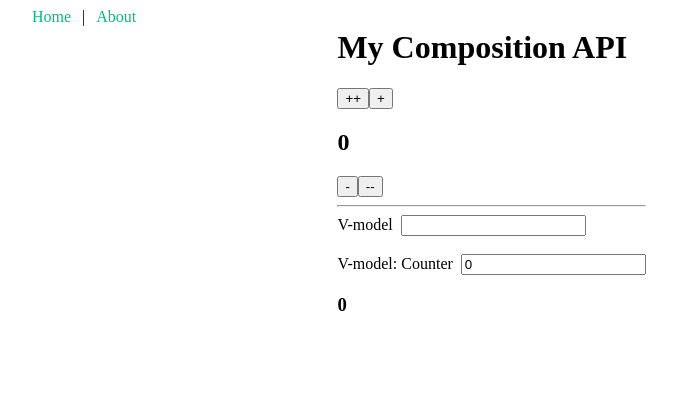
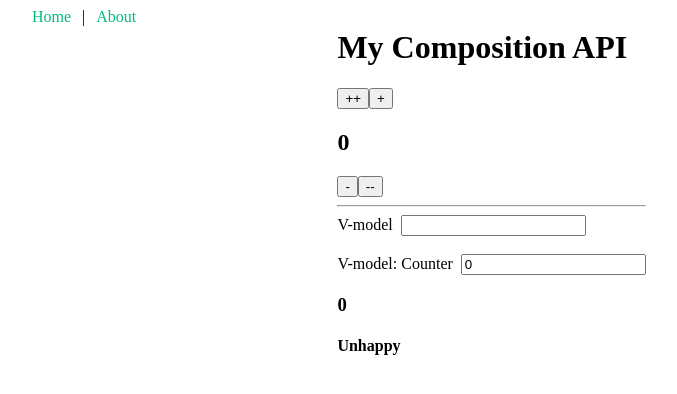
Before and after one commit to cckcoder/vue-101, a Vue app: page / in a window 1280 px wide. Shown: the top 394 px of the page, without its empty margins (11-688 px from the left). Built offline with nearby package versions, Linux system fonts and the light colour scheme.

Commit message:
update: use life cycle hook

```diff
--- a/src/views/HomeView.vue
+++ b/src/views/HomeView.vue
@@ -1,5 +1,19 @@
 <script setup>
-import { ref } from 'vue'
+import { ref, computed, onMounted, onUpdated, onUnmounted } from 'vue'
+
+onMounted(() => {
+  console.log('onMounted')
+  console.log(count.value)
+})
+
+onUpdated(() => {
+  console.log('onUpdated')
+  console.log(count.value)
+})
+
+onUnmounted(() => {
+  console.log('onUnmounted')
+})
 
 const count = ref(0)
 const title = ref('My Composition API')
@@ -20,6 +34,10 @@ const decrement = (number) => {
     count.value--
   }
 }
+
+const displayText = computed(() => {
+  return count.value > 5 ? 'Happy' : 'Unhappy'
+})
 </script>
 
 <template>
@@ -42,6 +60,7 @@ const decrement = (number) => {
       <label for="title-model">V-model: Counter</label>&nbsp;
       <input v-model="count" type="text" name="title-model" />
       <h3>{{ count }}</h3>
+      <h4>{{ displayText }}</h4>
     </div>
   </main>
 </template>
```
